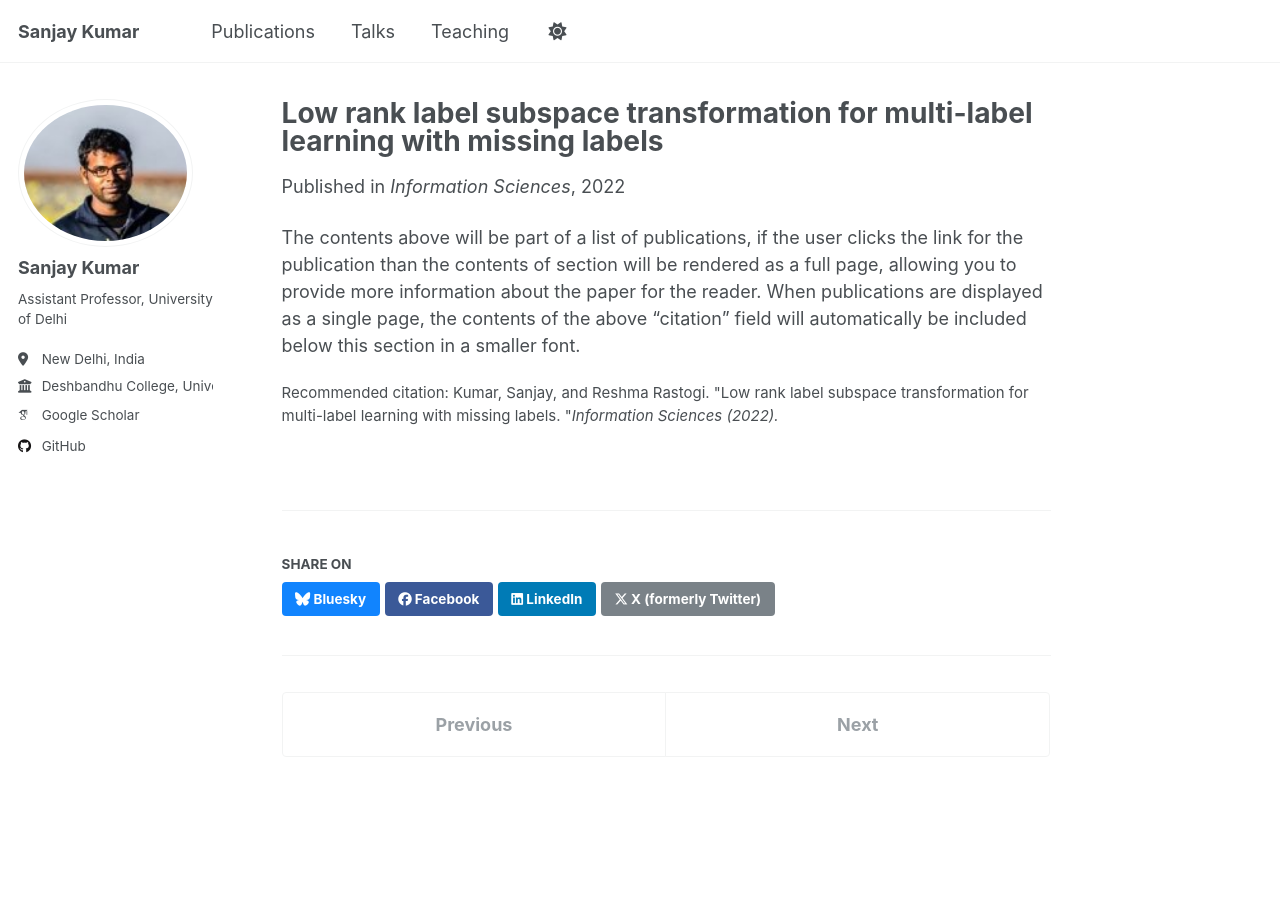
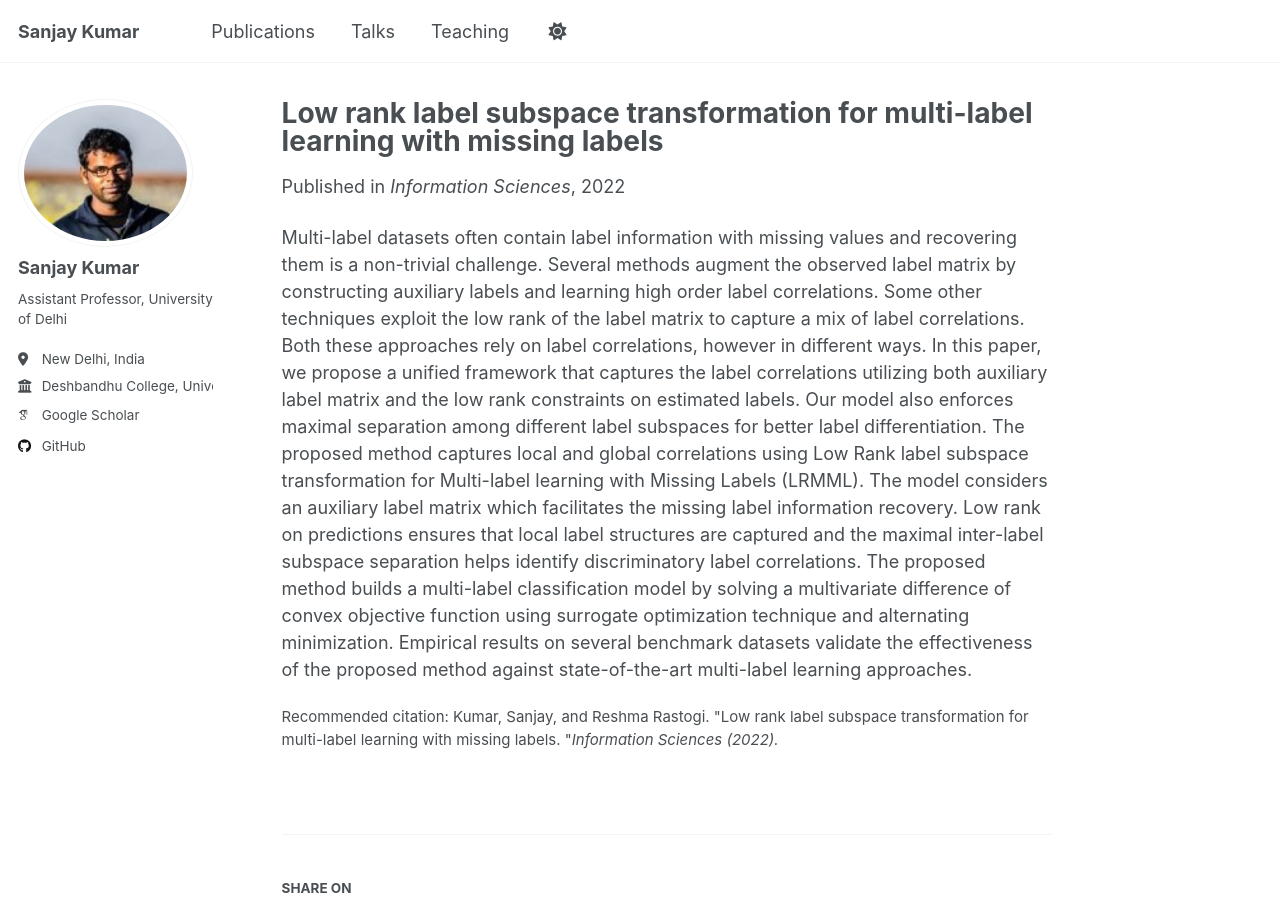
Before and after one commit to sanjayksau/sanjayksau.github.io, a Jekyll site: the page built from _publications/j1.md, in a window 1280 px wide and 900 px high. Built offline with Jekyll 4.4.1, drawn with Linux system fonts in a browser that asks for light colours; some web fonts are replaced.

Commit message:
Update j1.md

```diff
--- a/_publications/j1.md
+++ b/_publications/j1.md
@@ -8,4 +8,4 @@ date: 2022-01-31
 venue: 'Information Sciences'
 citation: 'Kumar, Sanjay, and Reshma Rastogi. &quot;Low rank label subspace transformation for multi-label learning with missing labels. &quot;<i>Information Sciences (2022).</i>'
 ---
-The contents above will be part of a list of publications, if the user clicks the link for the publication than the contents of section will be rendered as a full page, allowing you to provide more information about the paper for the reader. When publications are displayed as a single page, the contents of the above "citation" field will automatically be included below this section in a smaller font.
+Multi-label datasets often contain label information with missing values and recovering them is a non-trivial challenge. Several methods augment the observed label matrix by constructing auxiliary labels and learning high order label correlations. Some other techniques exploit the low rank of the label matrix to capture a mix of label correlations. Both these approaches rely on label correlations, however in different ways. In this paper, we propose a unified framework that captures the label correlations utilizing both auxiliary label matrix and the low rank constraints on estimated labels. Our model also enforces maximal separation among different label subspaces for better label differentiation. The proposed method captures local and global correlations using Low Rank label subspace transformation for Multi-label learning with Missing Labels (LRMML). The model considers an auxiliary label matrix which facilitates the missing label information recovery. Low rank on predictions ensures that local label structures are captured and the maximal inter-label subspace separation helps identify discriminatory label correlations. The proposed method builds a multi-label classification model by solving a multivariate difference of convex objective function using surrogate optimization technique and alternating minimization. Empirical results on several benchmark datasets validate the effectiveness of the proposed method against state-of-the-art multi-label learning approaches.
```
